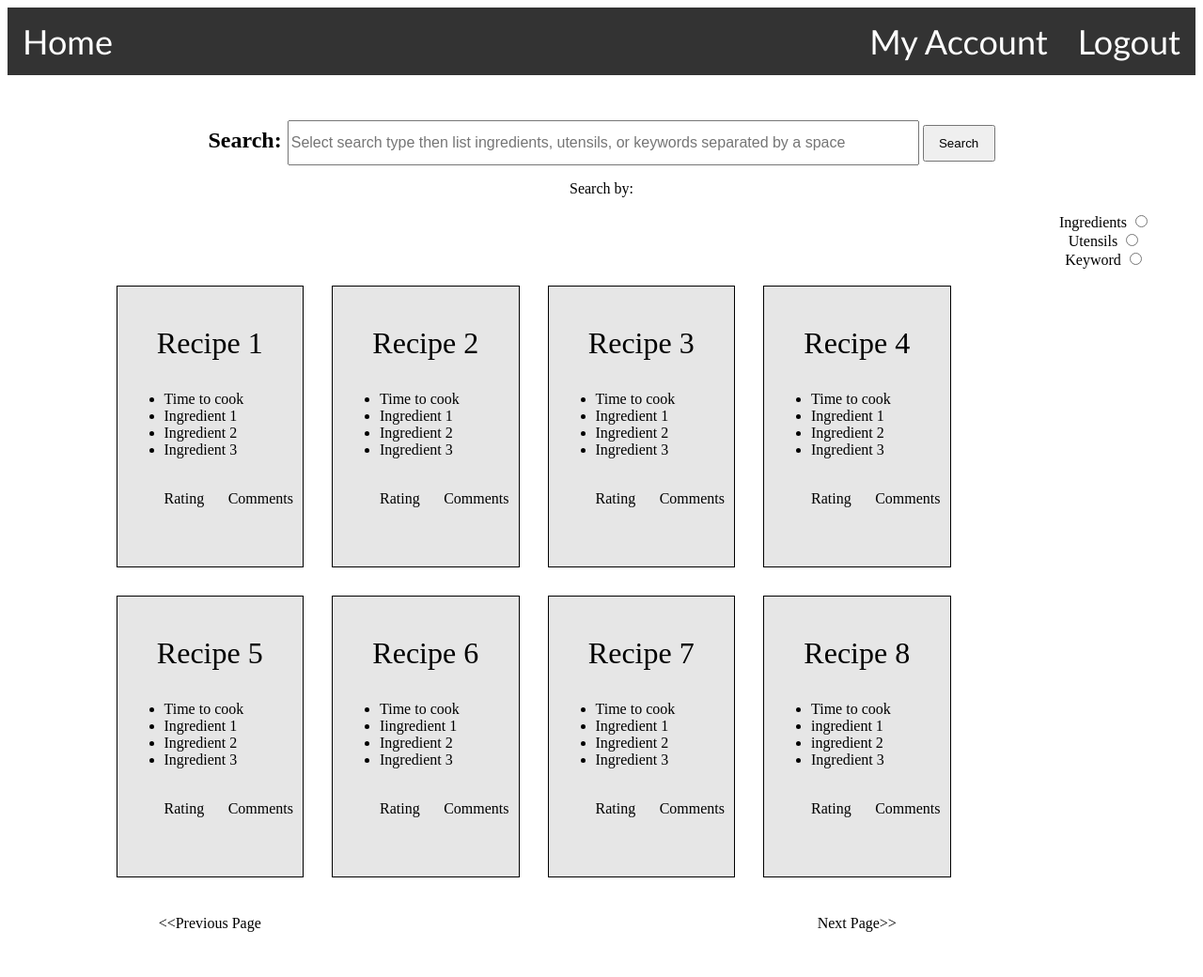
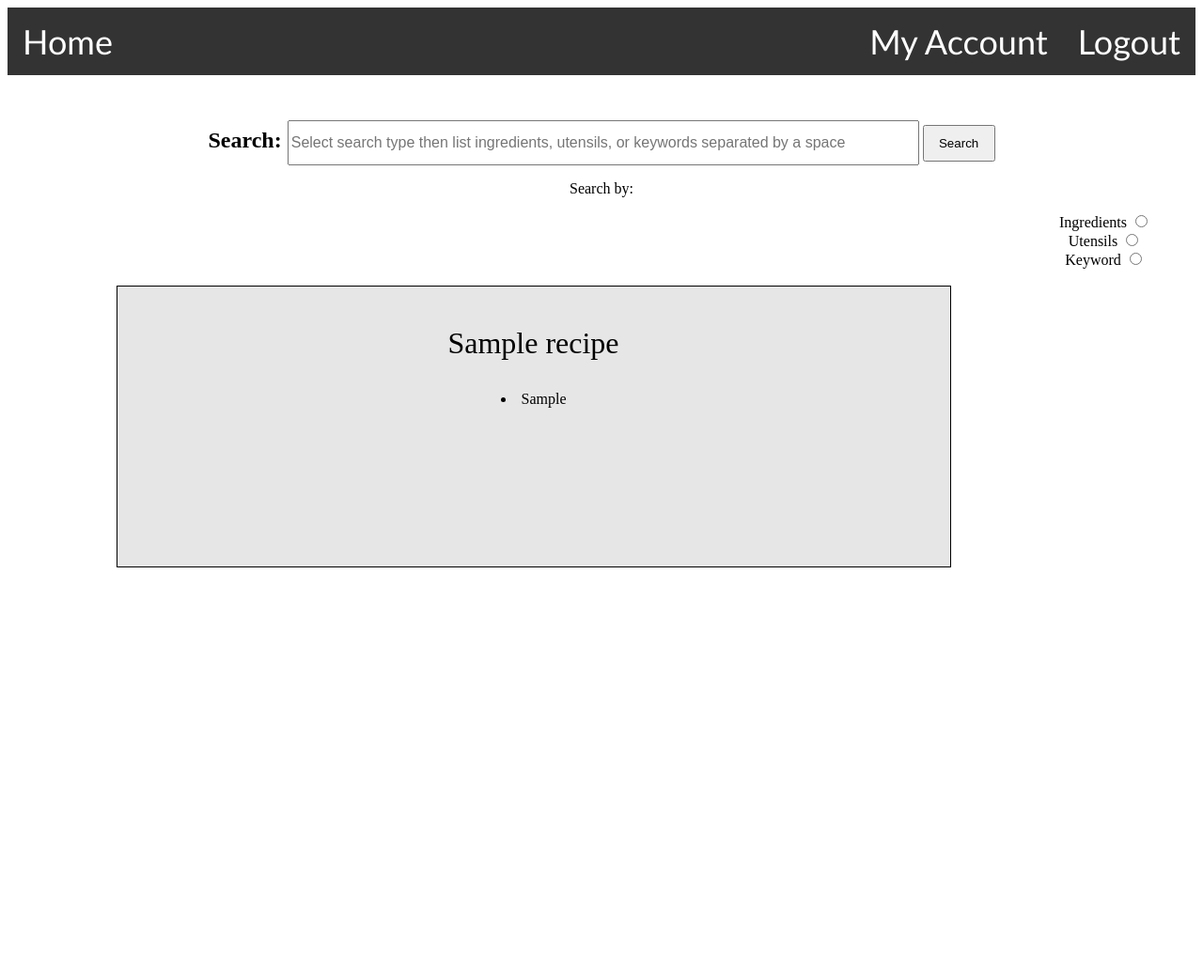
Before and after one commit to russellpAtCU/RecipeBuddy, a Django app: template django/recipebuddy/templates/searchResults.html in a window 1280 px wide. Shown: the whole page at 94% size. After the commit the page ends 604 px from the top, so only its background shows below. Run offline with Django 4.2, Linux system fonts and the light colour scheme; the template is opened without the code that fills it: most values are stand-ins (such as "Sample title", 1, 10 or a date in 2020).

Commit message:
searchresults is dynamically linked, also tweaked accounthub

```diff
--- a/django/recipebuddy/templates/searchResults.html
+++ b/django/recipebuddy/templates/searchResults.html
@@ -62,98 +62,54 @@
 	</form>
 
 		<center><table style = "width:75%; border-spacing: 30px;" cellpadding = "10">
+
 			<tr style="height:300px; vertical-align:top;">
-				<td style = "border: 1px solid black; background-color: #e6e6e6;"><a href = "#" style ="color:black; text-decoration:none;">
-					<p style = "text-align:center; font-size:200%;">Recipe 1</p><ul>
-					<li>Time to cook</li>
-					<li>Ingredient 1</li>
-					<li>Ingredient 2</li>
-					<li>Ingredient 3</li>
-				</ul>
-				<ul style = "list-style-type:none;">
-					<li style = "display:inline;"><br>Rating</li>
-					<li style = "display:inline; float:right;">Comments</li>
-				</ul>
-				</a>
-				</td>
-				<td style = "border: 1px solid black; background-color: #e6e6e6;"><a href = "#" style ="color:black; text-decoration:none;"><p style = "text-align:center; font-size:200%;">Recipe 2</p><ul>
-					<li>Time to cook</li>
-					<li>Ingredient 1</li>
-					<li>Ingredient 2</li>
-					<li>Ingredient 3</li>
-				</ul><ul style = "list-style-type:none;">
-					<li style = "display:inline;"><br>Rating</li>
-					<li style = "display:inline; float:right;">Comments</li>
-				</ul></a></td>
-				<td style = "border: 1px solid black; background-color: #e6e6e6;"><a href = "#" style ="color:black; text-decoration:none;"><p style = "text-align:center; font-size:200%;">Recipe 3</p><ul>
-					<li>Time to cook</li>
-					<li>Ingredient 1</li>
-					<li>Ingredient 2</li>
-					<li>Ingredient 3</li>
-				</ul><ul style = "list-style-type:none;">
-					<li style = "display:inline;"><br>Rating</li>
-					<li style = "display:inline; float:right;">Comments</li>
-				</ul></a></td>
-				<td style = "border: 1px solid black; background-color: #e6e6e6;"><a href = "#" style ="color:black; text-decoration:none;"><p style = "text-align:center; font-size:200%;">Recipe 4</p><ul>
-					<li>Time to cook</li>
-					<li>Ingredient 1</li>
-					<li>Ingredient 2</li>
-					<li>Ingredient 3</li>
-				</ul><ul style = "list-style-type:none;">
-					<li style = "display:inline;"><br>Rating</li>
-					<li style = "display:inline; float:right;">Comments</li>
-				</ul></a></td>
+			{% for recipe in results %}
+
+				{% if forloop.counter0|divisibleby:4 %}
+					{% if forloop.counter0 != 0 %}
+				</tr>
+				<tr style="height:300px; vertical-align:top;">
+
+					<td style = "width:25%; border: 1px solid black; background-color: #e6e6e6;"><a href = "/app/recipe/{{ recipe.get_id }}" style ="color:black; text-decoration:none;">
+						<p style = "text-align:center; font-size:200%;">{{recipe.recipe_name}}</p><ul class ="ul">
+						<li style="text-align:center;">{{recipe.get_recipe_ingredients}}</li>
+					</ul>
+						<ul style = "list-style-type:none;">
+							<!-- <li style = "display:inline;"><br>{{recipe.get_recipe_ratings}}</li>
+							 <li style = "display:inline; float:right;">{{recipe.comments.0}}</li> -->
+						</ul>
+					</a>
+					</td>
+					{% else %}
+					<td style = "width:25%; border: 1px solid black; background-color: #e6e6e6;"><a href = "/app/recipe/{{ recipe.get_id }}" style ="color:black; text-decoration:none;">
+						<p style = "text-align:center; font-size:200%;">{{recipe.recipe_name}}</p><ul class ="ul">
+						<li style="text-align:center;">{{recipe.get_recipe_ingredients}}</li>
+					</ul>
+						<ul style = "list-style-type:none;">
+							<!-- <li style = "display:inline;"><br>{{recipe.get_recipe_ratings}}</li>
+							<li style = "display:inline; float:right;">{{recipe.0.comments}}</li> -->
+						</ul>
+					</a>
+					</td>
+					{% endif %}
+				{% else %}
+					<td style = "width:25%; border: 1px solid black; background-color: #e6e6e6;"><a href = "/app/recipe/{{ recipe.get_id }}" style ="color:black; text-decoration:none;">
+						<p style = "text-align:center; font-size:200%;">{{recipe.recipe_name}}</p><ul class ="ul">
+						<li style="text-align:center;">{{recipe.get_recipe_ingredients}}</li>
+					</ul>
+						<ul style = "list-style-type:none;">
+							<!-- <li style = "display:inline;"><br>{{recipe.get_recipe_ratings}}</li>
+							<li style = "display:inline; float:right;">{{recipe.0.comments}}</li> -->
+						</ul>
+					</a>
+					</td>
+
+				{% endif %}
+			{% endfor %}
 			</tr>
-			<tr style="height:300px; vertical-align:top;">
-				<td style = "border: 1px solid black; background-color: #e6e6e6;"><a href = "#" style ="color:black; text-decoration:none;"><p style = "text-align:center; font-size:200%;">Recipe 5</p><ul>
-					<li>Time to cook</li>
-					<li>Ingredient 1</li>
-					<li>Ingredient 2</li>
-					<li>Ingredient 3</li>
-				</ul><ul style = "list-style-type:none;">
-					<li style = "display:inline;"><br>Rating</li>
-					<li style = "display:inline; float:right;">Comments</li>
-				</ul></a></td>
-				<td style = "border: 1px solid black; background-color: #e6e6e6;"><a href = "#" style ="color:black; text-decoration:none;"><p style = "text-align:center; font-size:200%;">Recipe 6</p><ul>
-					<li>Time to cook</li>
-					<li>Iingredient 1</li>
-					<li>Ingredient 2</li>
-					<li>Ingredient 3</li>
-				</ul><ul style = "list-style-type:none;">
-					<li style = "display:inline;"><br>Rating</li>
-					<li style = "display:inline; float:right;">Comments</li>
-				</ul></a></td>
-				<td style = "border: 1px solid black; background-color: #e6e6e6;"><a href = "index.html" style ="color:black; text-decoration:none;"><p style = "text-align:center; font-size:200%;">Recipe 7</p><ul>
-					<li>Time to cook</li>
-					<li>Ingredient 1</li>
-					<li>Ingredient 2</li>
-					<li>Ingredient 3</li>
-				</ul><ul style = "list-style-type:none;">
-					<li style = "display:inline;"><br>Rating</li>
-					<li style = "display:inline; float:right;">Comments</li>
-				</ul></a></td>
-				<td style = "border: 1px solid black; background-color: #e6e6e6;"><a href = "index.html" style ="color:black; text-decoration:none;"><p style = "text-align:center; font-size:200%;">Recipe 8</p><ul>
-					<li>Time to cook</li>
-					<li>ingredient 1</li>
-					<li>ingredient 2</li>
-					<li>Ingredient 3</li>
-				</ul><ul style = "list-style-type:none;">
-					<li style = "display:inline;"><br>Rating</li>
-					<li style = "display:inline; float:right;">Comments</li>
-				</ul></a></td>
-			</tr>
-			<tr style = "text-align:center;">
-				<td>
-					<a href = "/app/search" style = "text-decoration:none; color:black;" > &lt;&lt;Previous Page </a>
-				</td>
-				<td></td><td></td>
-				<td>
-					<a href = "/app/search" style = "text-decoration:none; color:black;">Next Page&gt;&gt;</a>
-				</td>
-			</tr>
+
 		</table></center>
-
-
 
 	</body>
 
```
Also changed, not shown: django/recipebuddy/templates/accountHub.html (+28 -3 lines), django/recipebuddy/db.sqlite3.
